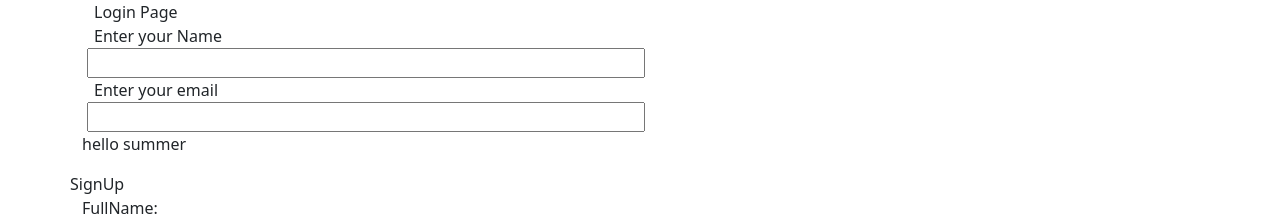
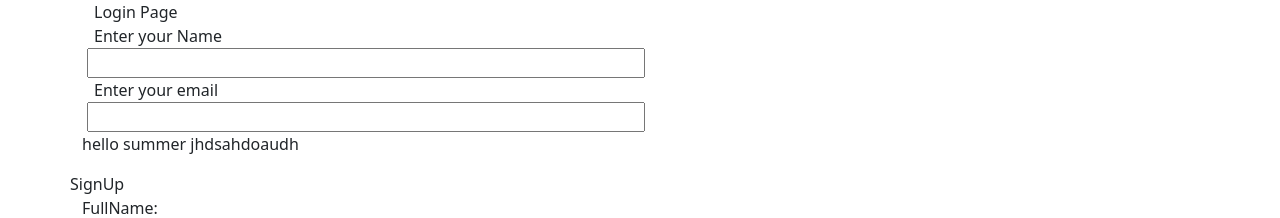
Before and after one commit to Ashmitasunuwar/FormValidation, a React (Create React App) app: page / in a window 1280 px wide. Shown: the top 218 px of the page. Built offline with nearby package versions, Linux system fonts and the light colour scheme.

Commit message:
7th commit

```diff
--- a/src/App.js
+++ b/src/App.js
@@ -15,7 +15,7 @@ const App = () => {
     return <div className='container'>
 
         <Login/>
-<p>hello summer</p>
+<p>hello summer jhdsahdoaudh</p>
 
         <SignUp  className='container' />
 
```
